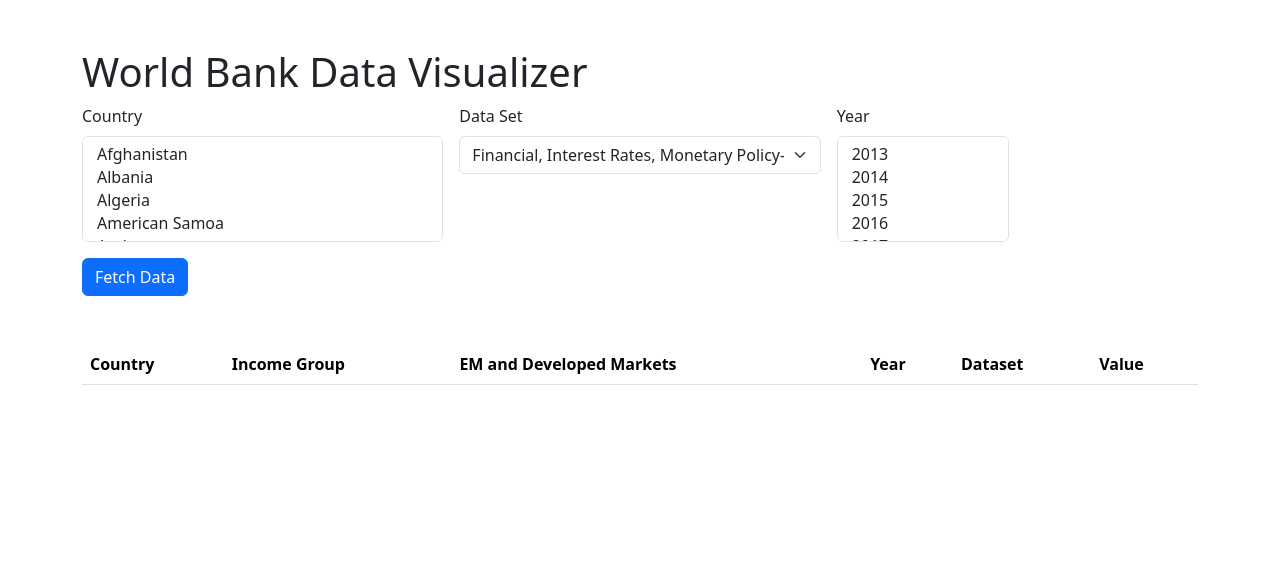
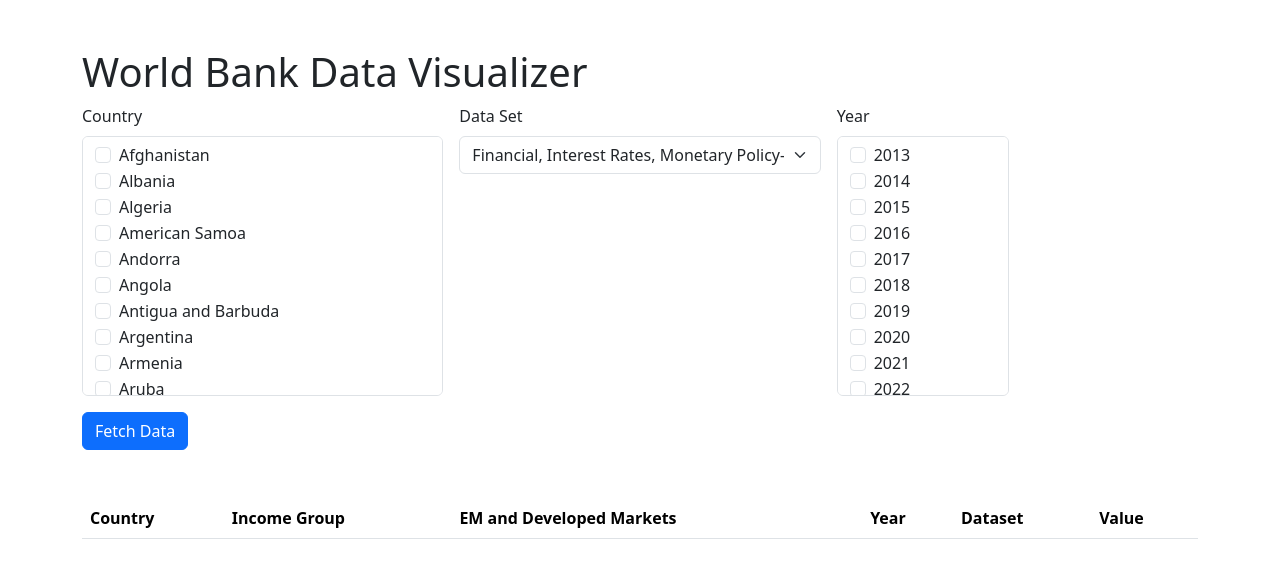
Before and after one commit to bugraagunay/flask-site, a Flask app: page / in a window 1280 px wide. Shown: the top 581 px of the page. Run offline with Flask 3, Linux system fonts and the light colour scheme; data comes from the database, SQL or seed files in the repository; lists and menus that the app fills with data are empty.

Commit message:
Enable multi-select for country and year filters

```diff
--- a/static/app.js
+++ b/static/app.js
@@ -1,7 +1,7 @@
 document.addEventListener('DOMContentLoaded', () => {
-    const countrySelect = document.getElementById('country');
+    const countryList = document.getElementById('country-list');
     const datasetSelect = document.getElementById('dataset');
-    const yearSelect = document.getElementById('year');
+    const yearList = document.getElementById('year-list');
     const filterForm = document.getElementById('filter-form');
     const tableBody = document.getElementById('table-body');
     const errorContainer = document.getElementById('error-container');
@@ -10,12 +10,13 @@
     fetch('/filters')
         .then(response => response.json())
         .then(data => {
-            // Populate country dropdown
+            // Populate country checkbox list
             data.countries.forEach(country => {
-                const option = document.createElement('option');
-                option.value = country;
-                option.textContent = country;
-                countrySelect.appendChild(option);
+                const item = document.createElement('div');
+                item.className = 'form-check';
+                item.innerHTML = `<input class="form-check-input" type="checkbox" value="${country}" id="country-${country}">
+                                  <label class="form-check-label" for="country-${country}">${country}</label>`;
+                countryList.appendChild(item);
             });
 
             // Populate dataset dropdown
@@ -26,12 +27,13 @@
                 datasetSelect.appendChild(option);
             });
 
-            // Populate year dropdown
+            // Populate year checkbox list
             data.years.forEach(year => {
-                const option = document.createElement('option');
-                option.value = year;
-                option.textContent = year;
-                yearSelect.appendChild(option);
+                const item = document.createElement('div');
+                item.className = 'form-check';
+                item.innerHTML = `<input class="form-check-input" type="checkbox" value="${year}" id="year-${year}">
+                                  <label class="form-check-label" for="year-${year}">${year}</label>`;
+                yearList.appendChild(item);
             });
         })
         .catch(error => {
@@ -44,8 +46,8 @@
     filterForm.addEventListener('submit', (e) => {
         e.preventDefault();
 
-        const selectedCountries = Array.from(countrySelect.selectedOptions).map(option => option.value);
-        const selectedYears = Array.from(yearSelect.selectedOptions).map(option => option.value);
+        const selectedCountries = Array.from(countryList.querySelectorAll('input:checked')).map(input => input.value);
+        const selectedYears = Array.from(yearList.querySelectorAll('input:checked')).map(input => input.value);
         const selectedDataset = datasetSelect.value;
 
         const params = new URLSearchParams();
--- a/templates/index.html
+++ b/templates/index.html
@@ -11,16 +11,16 @@
         <h1>World Bank Data Visualizer</h1>
         <form id="filter-form" class="row g-3">
             <div class="col-md-4">
-                <label for="country" class="form-label">Country</label>
-                <select id="country" class="form-select" multiple></select>
+                <label for="country-list" class="form-label">Country</label>
+                <div id="country-list" class="form-control" style="height: 260px; overflow-y: auto;"></div>
             </div>
             <div class="col-md-4">
                 <label for="dataset" class="form-label">Data Set</label>
                 <select id="dataset" class="form-select"></select>
             </div>
             <div class="col-md-2">
-                <label for="year" class="form-label">Year</label>
-                <select id="year" class="form-select" multiple></select>
+                <label for="year-list" class="form-label">Year</label>
+                <div id="year-list" class="form-control" style="height: 260px; overflow-y: auto;"></div>
             </div>
             <div class="col-12">
                 <button type="submit" class="btn btn-primary">Fetch Data</button>
@@ -43,6 +43,6 @@
         </div>
         <div id="error-container" class="alert alert-danger mt-3" style="display: none;"></div>
     </div>
-    <script src="/static/app.js"></script>
+    <script src="{{ url_for('static', filename='app.js') }}"></script>
 </body>
 </html>
```
